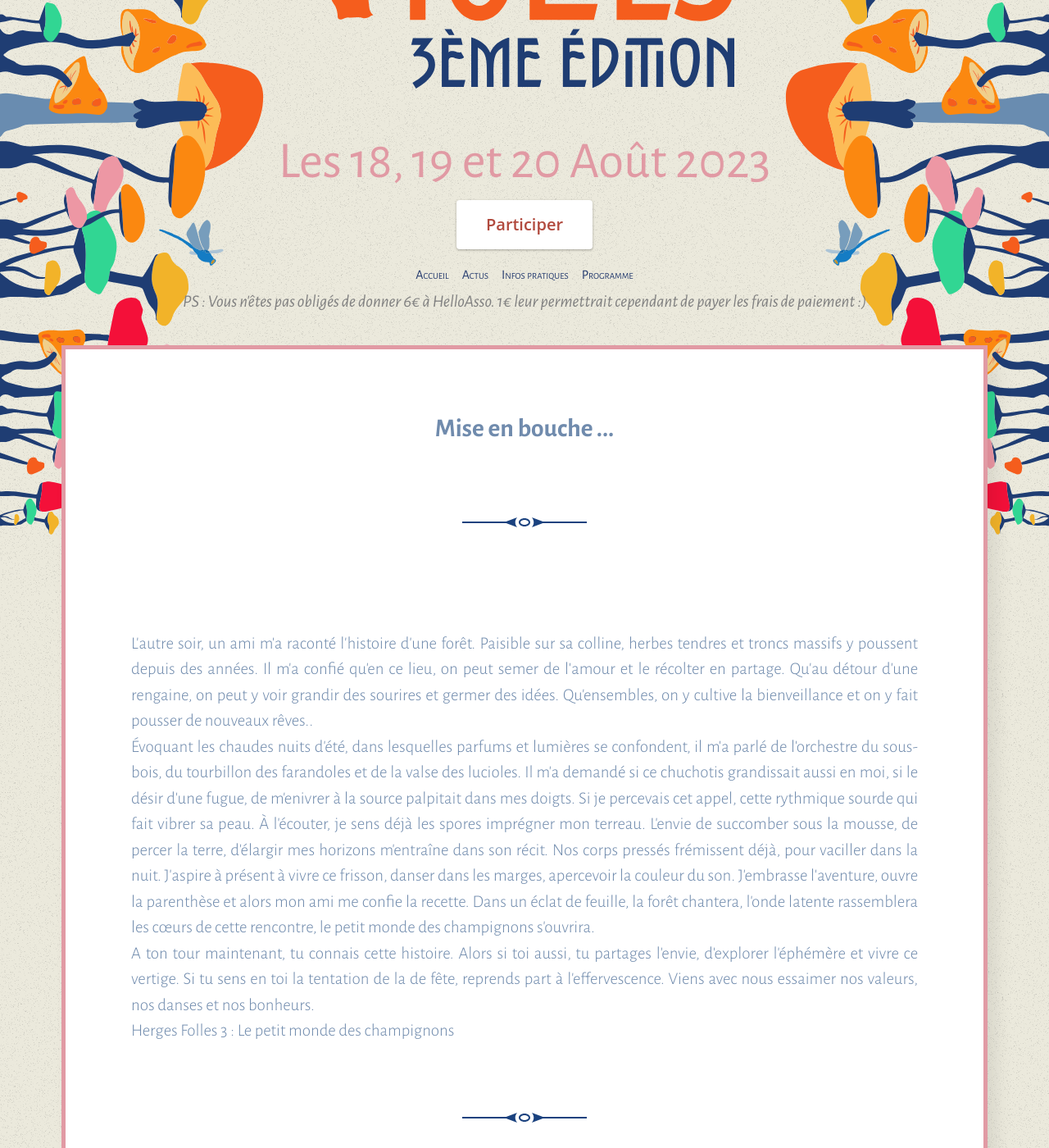
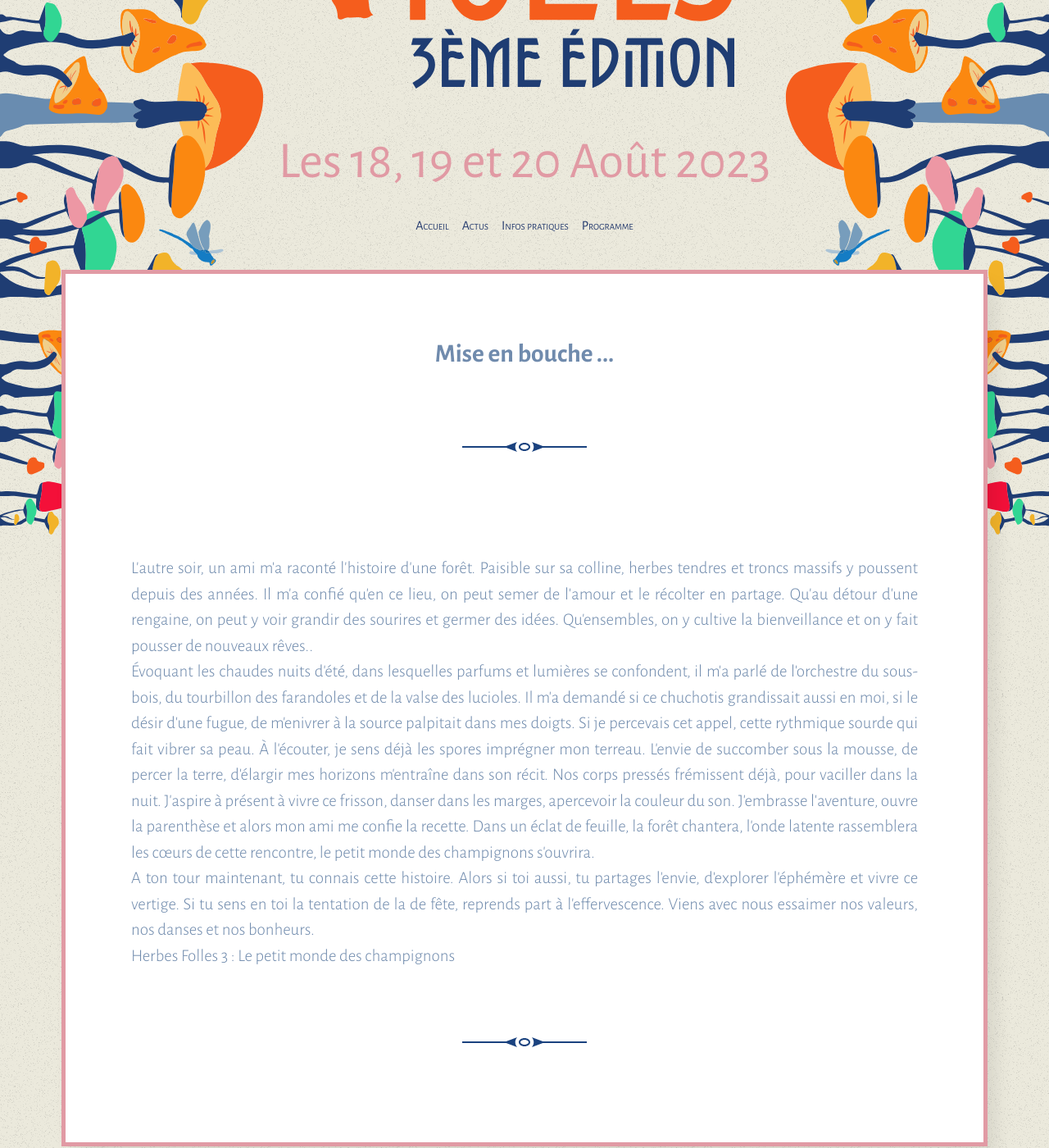
Before and after one commit to Herbes-Folles/Herbes-Folles.github.io, a Jekyll site: the page built from index.html, in a window 1280 px wide and 1400 px high, scrolled down 265 px. Shown: the whole window at 82% size. Built offline with Jekyll 4.4.1, drawn with Linux system fonts in a browser that asks for light colours; the list of posts is cut into pages by our own code.

Commit message:
Remove ticketing system

```diff
--- a/_data/home.yml
+++ b/_data/home.yml
@@ -1,10 +1,7 @@
-hero :
-  note:  "PS : Vous n'êtes pas obligés de donner 6€ à HelloAsso. 1€ leur permettrait cependant de payer les frais de paiement :)"
-
 intro:
   title: Mise en bouche ...
   content:
     -  "L’autre soir, un ami m’a raconté l’histoire d’une forêt. Paisible sur sa colline, herbes tendres et troncs massifs y poussent depuis des années. Il m’a confié qu’en ce lieu, on peut semer de l’amour et le récolter en partage. Qu’au détour d’une rengaine, on peut y voir grandir des sourires et germer des idées. Qu’ensembles, on y cultive la bienveillance et on y fait pousser de nouveaux rêves.."
     -  "Évoquant les chaudes nuits d’été, dans lesquelles parfums et lumières se confondent, il m’a parlé de l’orchestre du sous-bois, du tourbillon des farandoles et de la valse des lucioles. Il m’a demandé si ce chuchotis grandissait aussi en moi, si le désir d’une fugue, de m’enivrer à la source palpitait dans mes doigts. Si je percevais cet appel, cette rythmique sourde qui fait vibrer sa peau. À l’écouter, je sens déjà les spores imprégner mon terreau. L’envie de succomber sous la mousse, de percer la terre, d’élargir mes horizons m’entraîne dans son récit. Nos corps pressés frémissent déjà, pour vaciller dans la nuit. J’aspire à présent à vivre ce frisson, danser dans les marges, apercevoir la couleur du son. J’embrasse l’aventure, ouvre la parenthèse et alors mon ami me confie la recette. Dans un éclat de feuille, la forêt chantera, l’onde latente rassemblera les cœurs de cette rencontre, le petit monde des champignons s’ouvrira."
     - "A ton tour maintenant, tu connais cette histoire. Alors si toi aussi, tu partages l’envie, d’explorer l’éphémère et vivre ce vertige. Si tu sens en toi la tentation de la de fête, reprends part à l’effervescence. Viens avec nous essaimer nos valeurs, nos danses et nos bonheurs."
-    - "Herges Folles 3 : Le petit monde des champignons"
+    - "Herbes Folles 3 : Le petit monde des champignons"
--- a/_layouts/home.html
+++ b/_layouts/home.html
@@ -24,13 +24,6 @@ layout: default
       <h2>
         {{ site.description }}
       </h2>
-
-
-
-
-<div style="display: block; text-align: center;">
-    <a href="https://www.helloasso.com/associations/herbes-folles/evenements/herbes-folles-2" style="padding: 15px 36px; display: inline-block; font-family: 'Open Sans', 'HelveticaNeue-Light', 'Helvetica Neue Light', 'Helvetica Neue', Helvetica, Arial, 'Lucida Grande', sans-serif; font-size: 20px; font-weight: 600; text-align: center; color: #b14a3e; text-decoration: none; background-color: #fff; border: none; -webkit-border-radius: 4px; border-radius: 4px; -webkit-box-shadow: 0 1px 3px rgba(0, 0, 0, 0.3); box-shadow: 0 1px 3px rgba(0, 0, 0, 0.3);" id="widgetButton_event" target="_blank">Participer</a>
-</div>
 
     {% include menu.html %}
 
```
